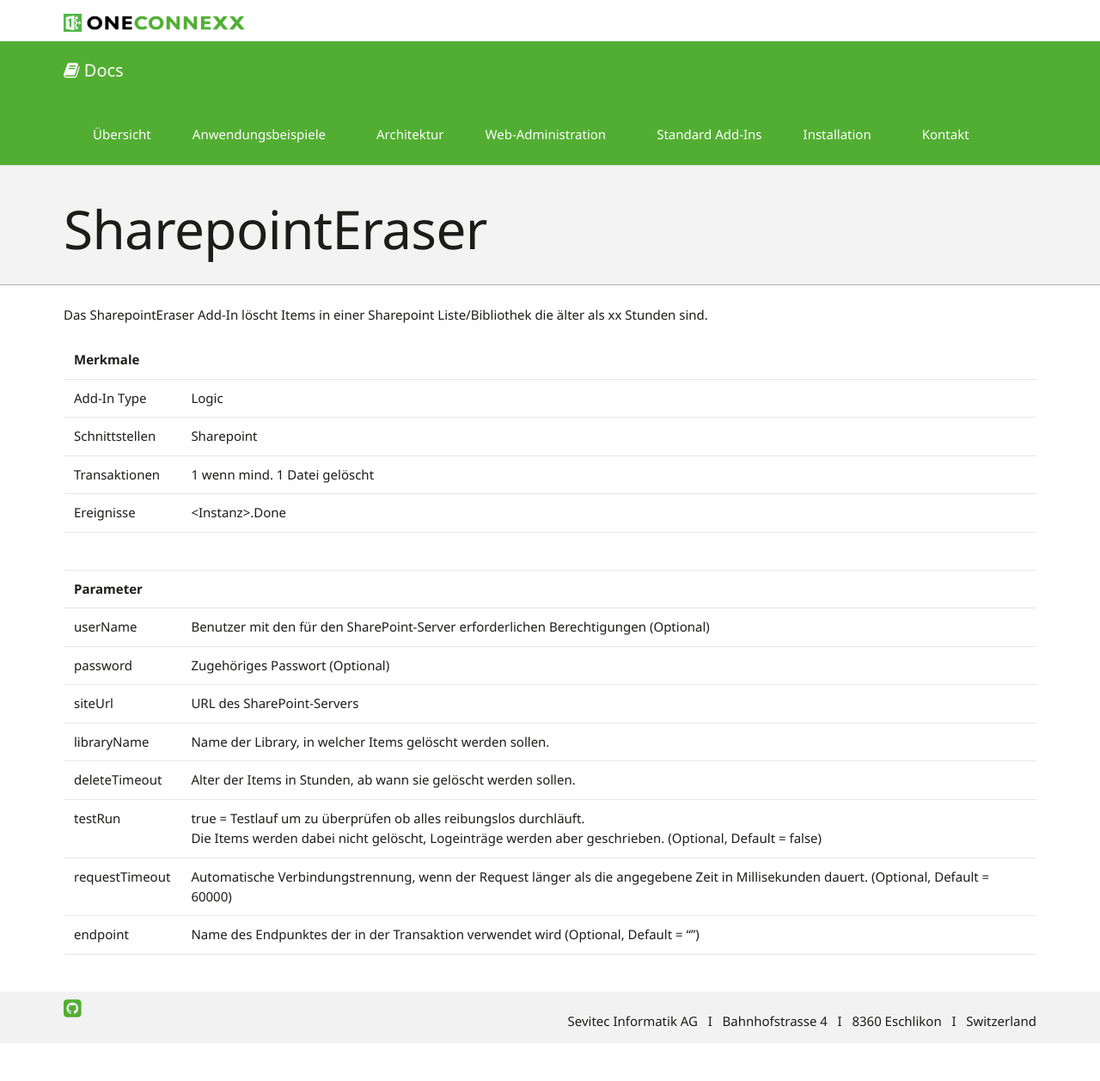
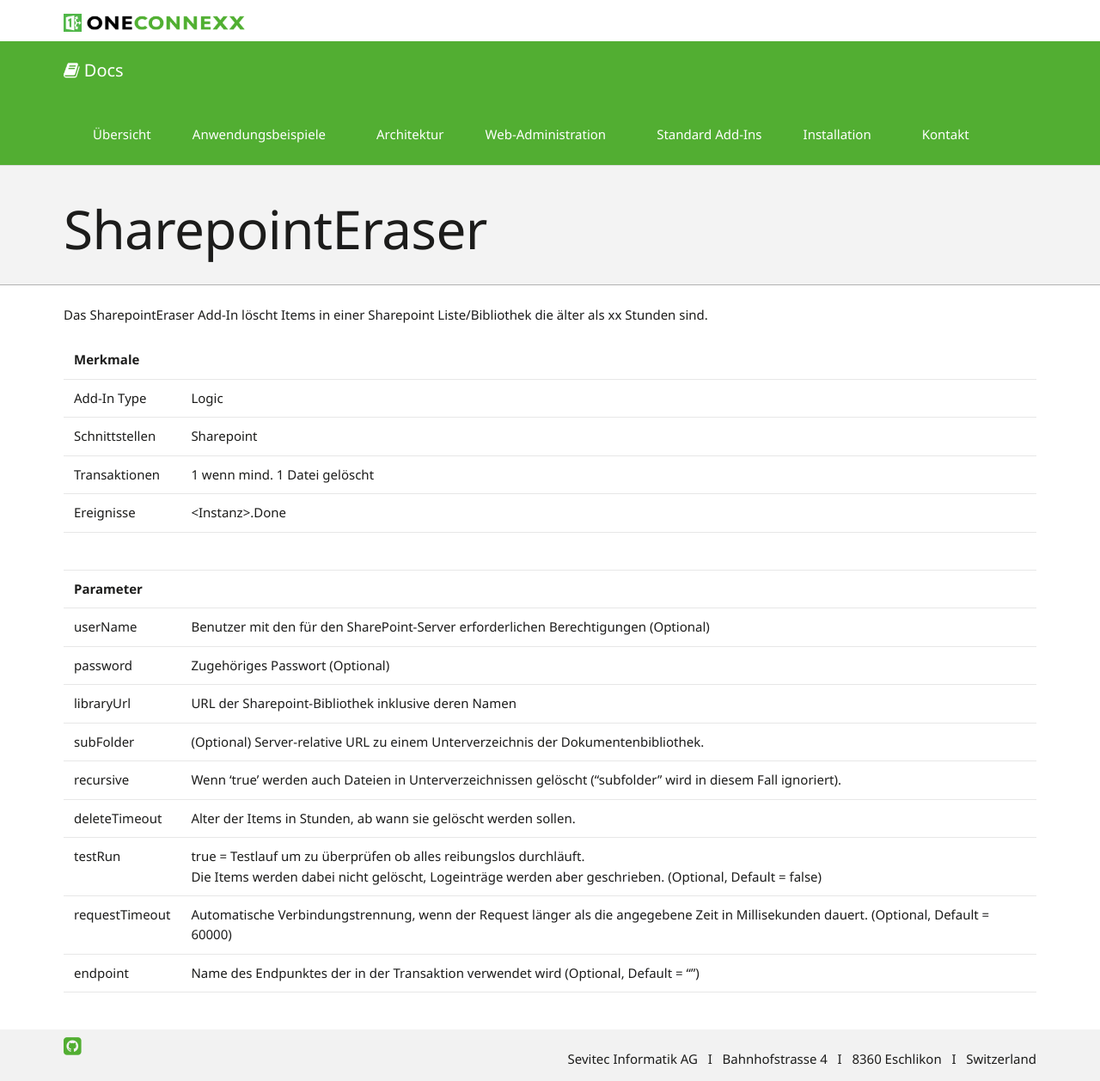
Before and after one commit to primesoft-group/oneconnexx-docs, a Jekyll site: the page built from _pages/addins/de/sharepointeraser.md, in a window 1280 px wide. Shown: the whole page at 86% size. Built offline with Jekyll 4.4.1, drawn with Linux system fonts in a browser that asks for light colours; nearby versions of some CDN libraries; some web fonts are replaced; before the commit the page ends 1214 px from its top, so only the background shows below that.

Commit message:
Update sharepointeraser.md

```diff
--- a/_pages/addins/de/sharepointeraser.md
+++ b/_pages/addins/de/sharepointeraser.md
@@ -17,8 +17,9 @@
 | __Parameter__ | |
 | userName | Benutzer mit den für den SharePoint-Server erforderlichen Berechtigungen (Optional) |
 | password | Zugehöriges Passwort (Optional) |
-| siteUrl | URL des SharePoint-Servers |
-| libraryName | Name der Library, in welcher Items gelöscht werden sollen. |
+| libraryUrl | URL der Sharepoint-Bibliothek inklusive deren Namen |
+| subFolder | (Optional) Server-relative URL zu einem Unterverzeichnis der Dokumentenbibliothek. |
+| recursive | Wenn 'true' werden auch Dateien in Unterverzeichnissen gelöscht ("subfolder" wird in diesem Fall ignoriert). |
 | deleteTimeout | Alter der Items in Stunden, ab wann sie gelöscht werden sollen. |
 | testRun | true = Testlauf um zu überprüfen ob alles reibungslos durchläuft.<br />Die Items werden dabei nicht gelöscht, Logeinträge werden aber geschrieben. (Optional, Default = false) |
 | requestTimeout | Automatische Verbindungstrennung, wenn der Request länger als die angegebene Zeit in Millisekunden dauert. (Optional, Default = 60000) |
```
